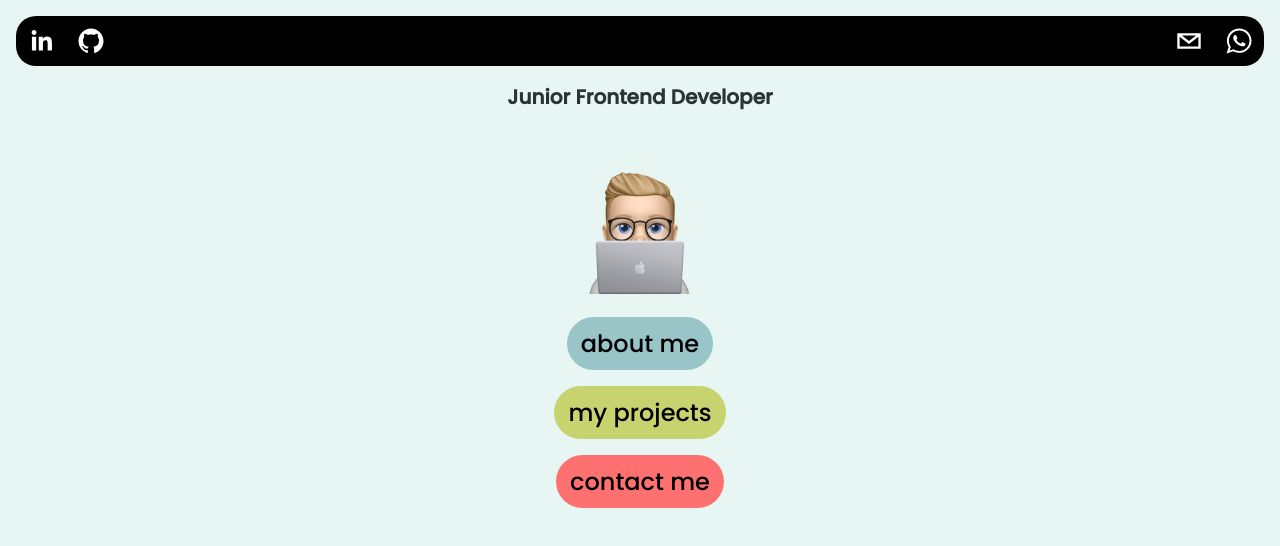
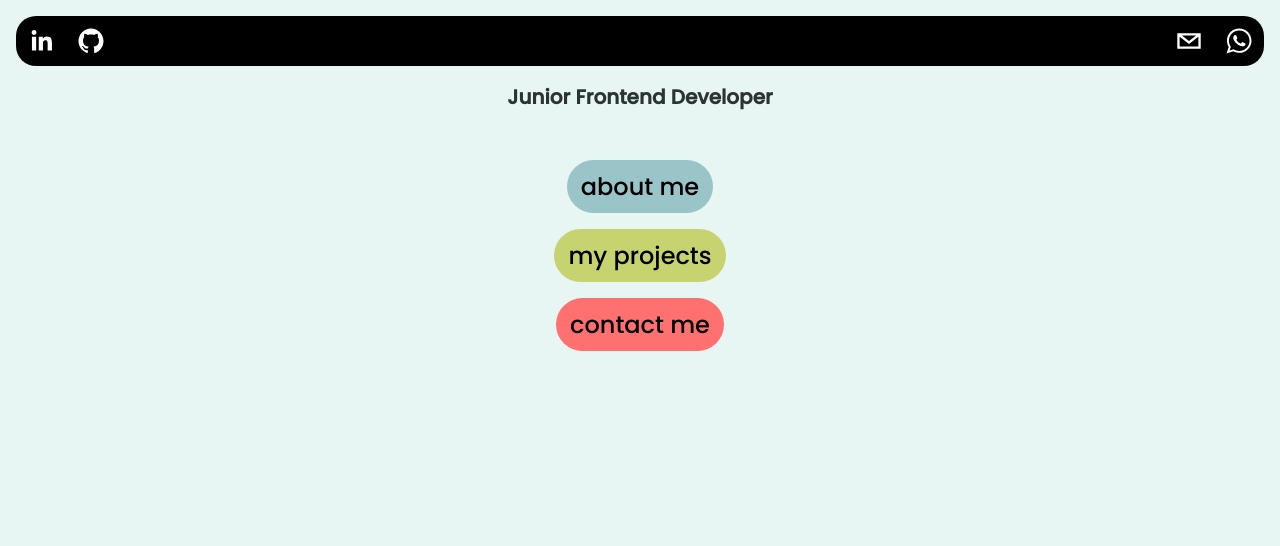
Before and after one commit to niklashmbgr/my-personal-website-, a Next.js app: page / in a window 1280 px wide. Shown: the top 546 px of the page. Built offline with nearby package versions, Linux system fonts and the light colour scheme.

Commit message:
delete ProfileImage

```diff
--- a/src/components/Image/index.js
+++ /dev/null
@@ -1,28 +0,0 @@
-import Image from "next/image";
-import AnimatedDiv from "../AnimatedDiv/styled";
-
-export default function ProfileImage() {
-  return (
-    <AnimatedDiv
-      initial={{
-        opacity: 0,
-        scale: 0,
-      }}
-      animate={{
-        opacity: 1,
-        scale: 1,
-      }}
-      transition={{
-        duration: 1.5,
-      }}
-    >
-      <Image
-        src="/memoji.png"
-        alt="profile memoji"
-        width={150}
-        height={150}
-        priority
-      />
-    </AnimatedDiv>
-  );
-}
--- a/src/components/Section/index.js
+++ b/src/components/Section/index.js
@@ -1,5 +1,4 @@
 import StyledSection from "./styled";
-import ProfileImage from "../Image";
 import Article from "../Article";
 import ProjectCard from "../ProjectCard";
 import ContactForm from "../ContactForm";
@@ -7,7 +6,6 @@ import ContactForm from "../ContactForm";
 export default function Section() {
   return (
     <StyledSection>
-      <ProfileImage />
       <Article />
       <ProjectCard />
       <ContactForm />
```
